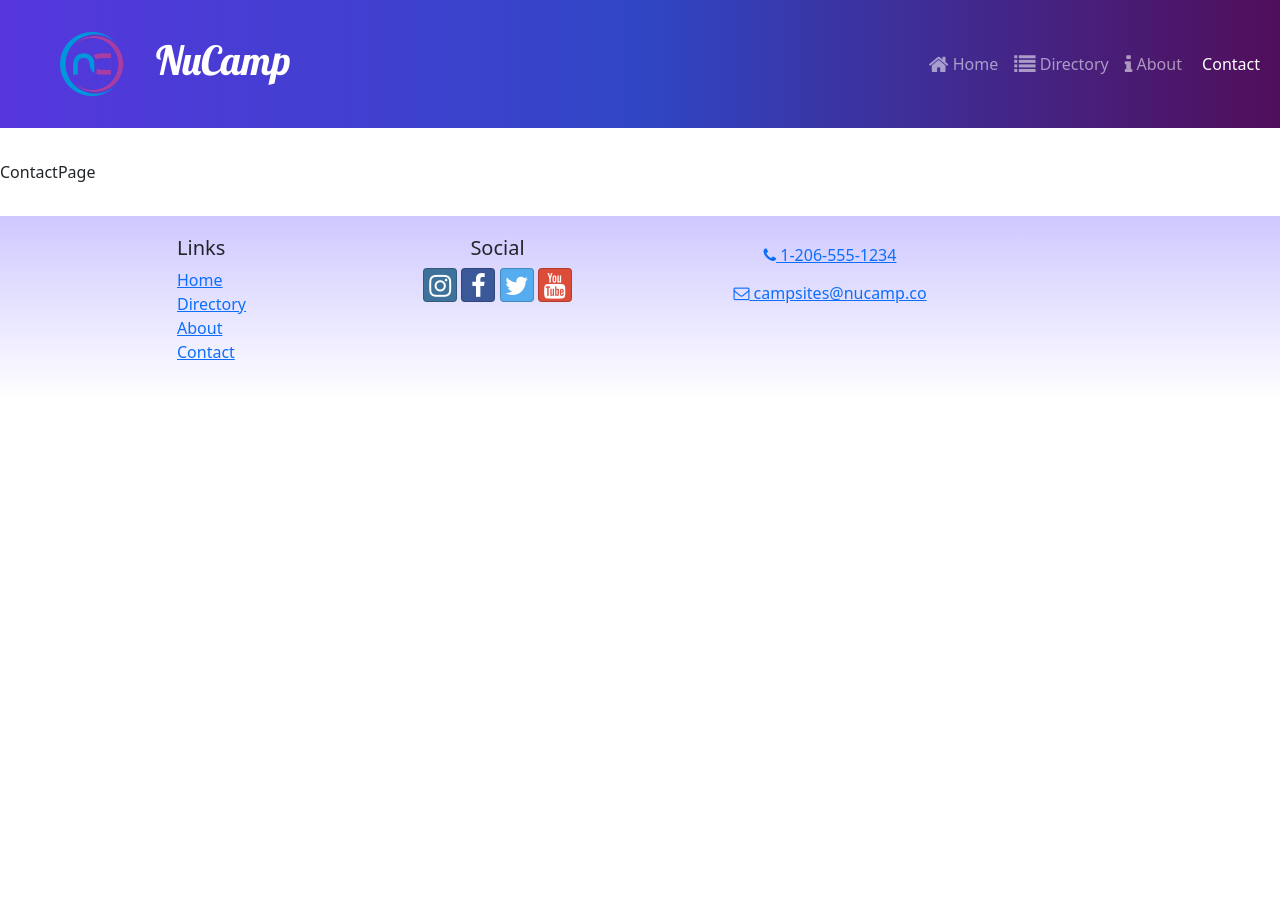
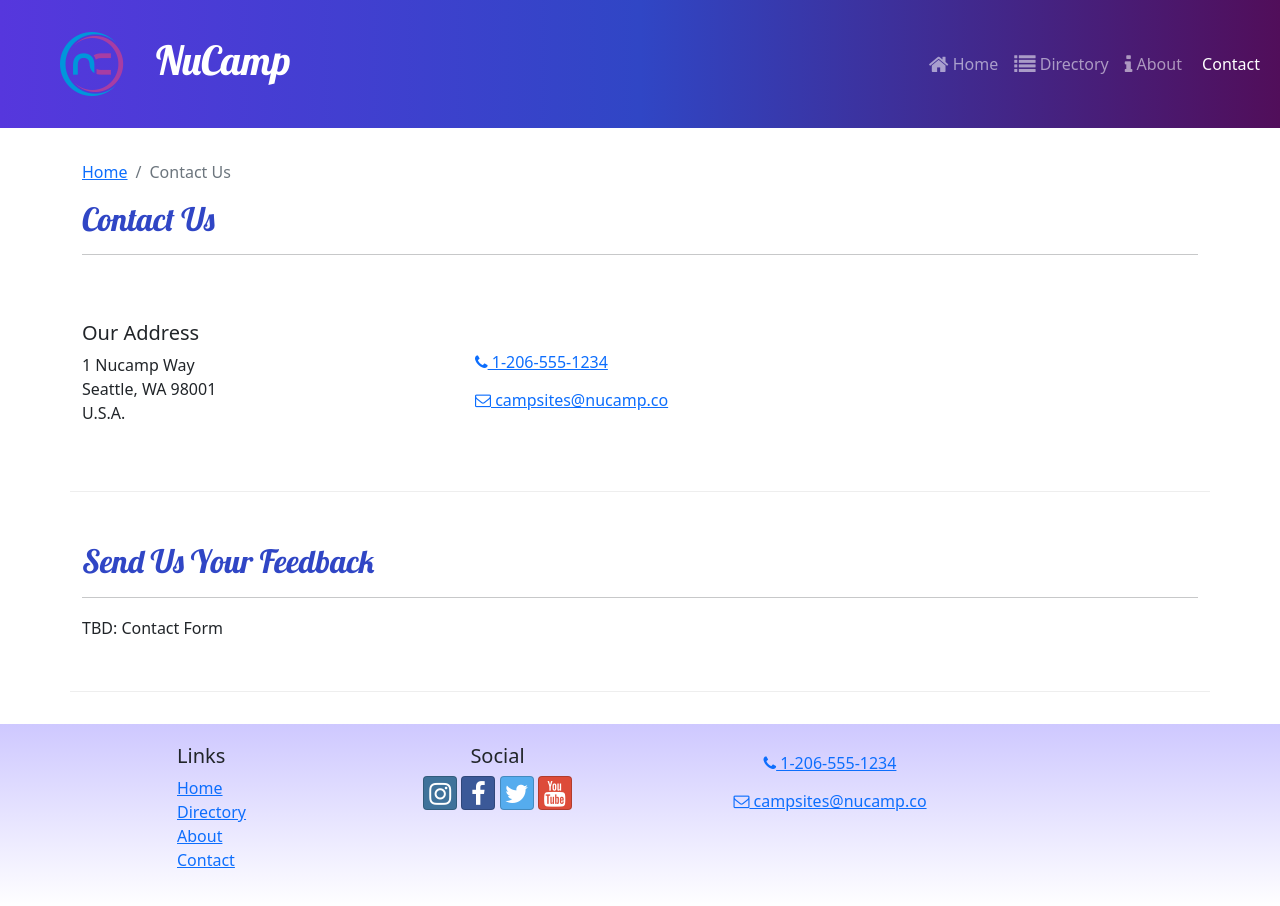
Before and after one commit to cmeinecke/react-nucampsite, a React (Create React App) app: page /contact in a window 1280 px wide. Before the commit the page ends 800 px from the top, so only its background shows below. Built offline with nearby package versions, Linux system fonts and the light colour scheme.

Commit message:
Contact page content

```diff
--- a/src/pages/ContactPage.js
+++ b/src/pages/ContactPage.js
@@ -1,3 +1,52 @@
-const ContactPage = () => <div>ContactPage</div>;
+import { Container, Col, Row } from 'reactstrap';
+import SubHeader from '../components/SubHeader';
+
+const ContactPage = () => {
+    return (
+        <Container>
+            <SubHeader current="Contact Us" />
+
+            <Row className='row-content align-items-center'>
+                <Col sm='4'>
+                    <h5>Our Address</h5>
+                    <address>
+                        1 Nucamp Way
+                        <br />
+                        Seattle, WA 98001
+                        <br />
+                        U.S.A.
+                    </address>
+                </Col>
+                <Col>
+                    <a
+                        role='button'
+                        className='btn btn-link'
+                        href='tel:+12065551234'
+                    >
+                        <i className='fa fa-phone' /> 1-206-555-1234
+                    </a>
+                    <br />
+                    <a
+                        role='button'
+                        className='btn btn-link'
+                        href='mailto:fakeemail@fakeemail.co'
+                    >
+                        <i className='fa fa-envelope-o' /> campsites@nucamp.co
+                    </a>
+                </Col>
+            </Row>
+
+            <Row className='row-content'>
+                <Col xs='12'>
+                    <h2>Send Us Your Feedback</h2>
+                    <hr />
+                </Col>
+                <Col md='10'>
+                    TBD: Contact Form
+                </Col>
+            </Row>
+        </Container>
+    );
+};
 
 export default ContactPage;
```
